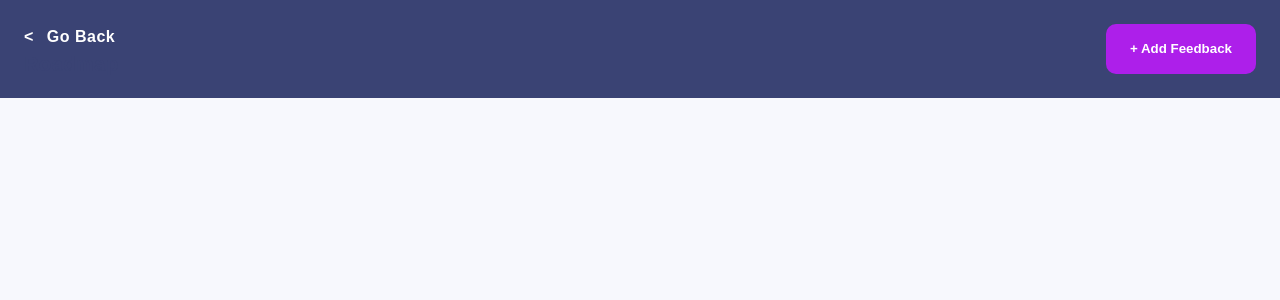
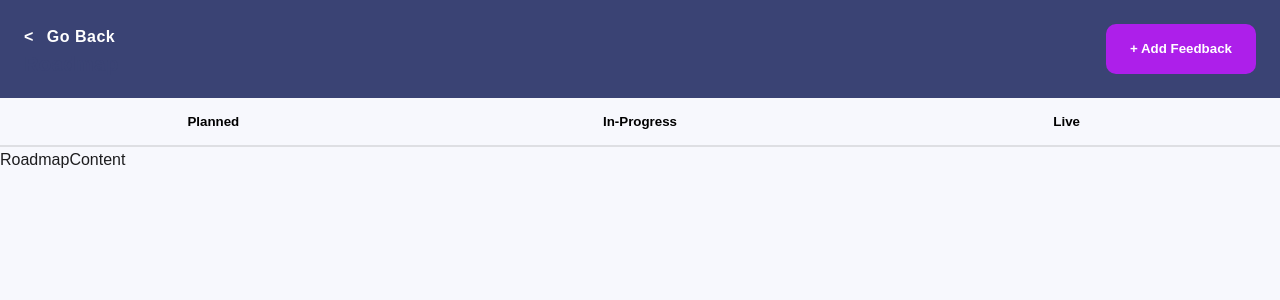
Before and after one commit to Manasseh919/ama-training-project, a React (Create React App) app: page /roadmap in a window 1280 px wide. Shown: the top 300 px of the page. Built offline with nearby package versions, Linux system fonts and the light colour scheme.

Commit message:
roadmap page layout completed left with more details and passing pf data

```diff
--- a/src/App.js
+++ b/src/App.js
@@ -1,11 +1,11 @@
 
-import RoadmapHeader from "./component/roadmap/RoadmapHeader";
+import Roadmap from "./pages/Roadmap";
 
 function App() {
   return (
   <div>
     <main>
-      <RoadmapHeader/>
+      <Roadmap/>
     </main>
     </div>
   );
--- /dev/null
+++ b/src/component/roadmap/RoadmapTabs.js
@@ -0,0 +1,27 @@
+import styled from 'styled-components';
+import { typography } from '../../styles';
+
+const RoadmapTabs = () => {
+   return (
+      <RoadmapTabsWrap>
+         <button>Planned</button>
+         <button>In-Progress</button>
+         <button>Live</button>
+      </RoadmapTabsWrap>
+   );
+};
+
+export default RoadmapTabs;
+
+const RoadmapTabsWrap = styled.div`
+   display: grid;
+   grid-template-columns: repeat(3, 1fr);
+   border-bottom: 2px solid rgba(0, 0, 0, 0.1);
+
+   button {
+      padding: 1rem;
+      background: none;
+      border: none;
+      font-weight: ${typography.weight.semibold};
+   }
+`;
--- /dev/null
+++ b/src/component/roadmap/index.js
@@ -0,0 +1,5 @@
+import RoadmapContent from './RoadmapContent';
+import RoadmapTabs from './RoadmapTabs';
+import RoadmapHeader from './RoadmapHeader';
+
+export { RoadmapTabs, RoadmapContent, RoadmapHeader };
--- /dev/null
+++ b/src/pages/Roadmap.js
@@ -0,0 +1,17 @@
+import {
+    RoadmapContent,
+    RoadmapTabs,
+    RoadmapHeader,
+ } from '../component/roadmap';
+
+ const Roadmap = () => {
+    return (
+       <>
+          <RoadmapHeader />
+          <RoadmapTabs />
+          <RoadmapContent />
+       </>
+    );
+ };
+
+ export default Roadmap;
```
